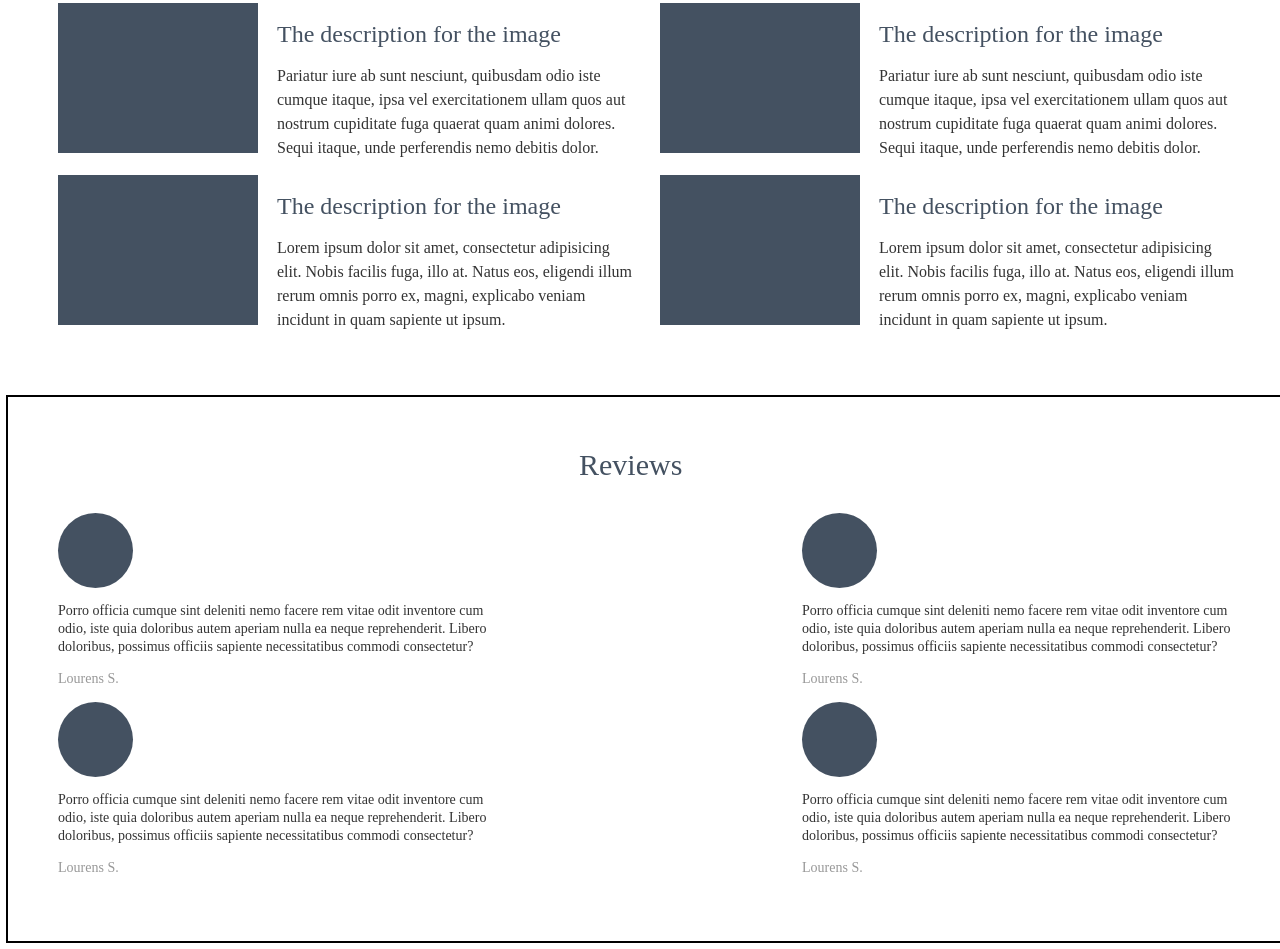
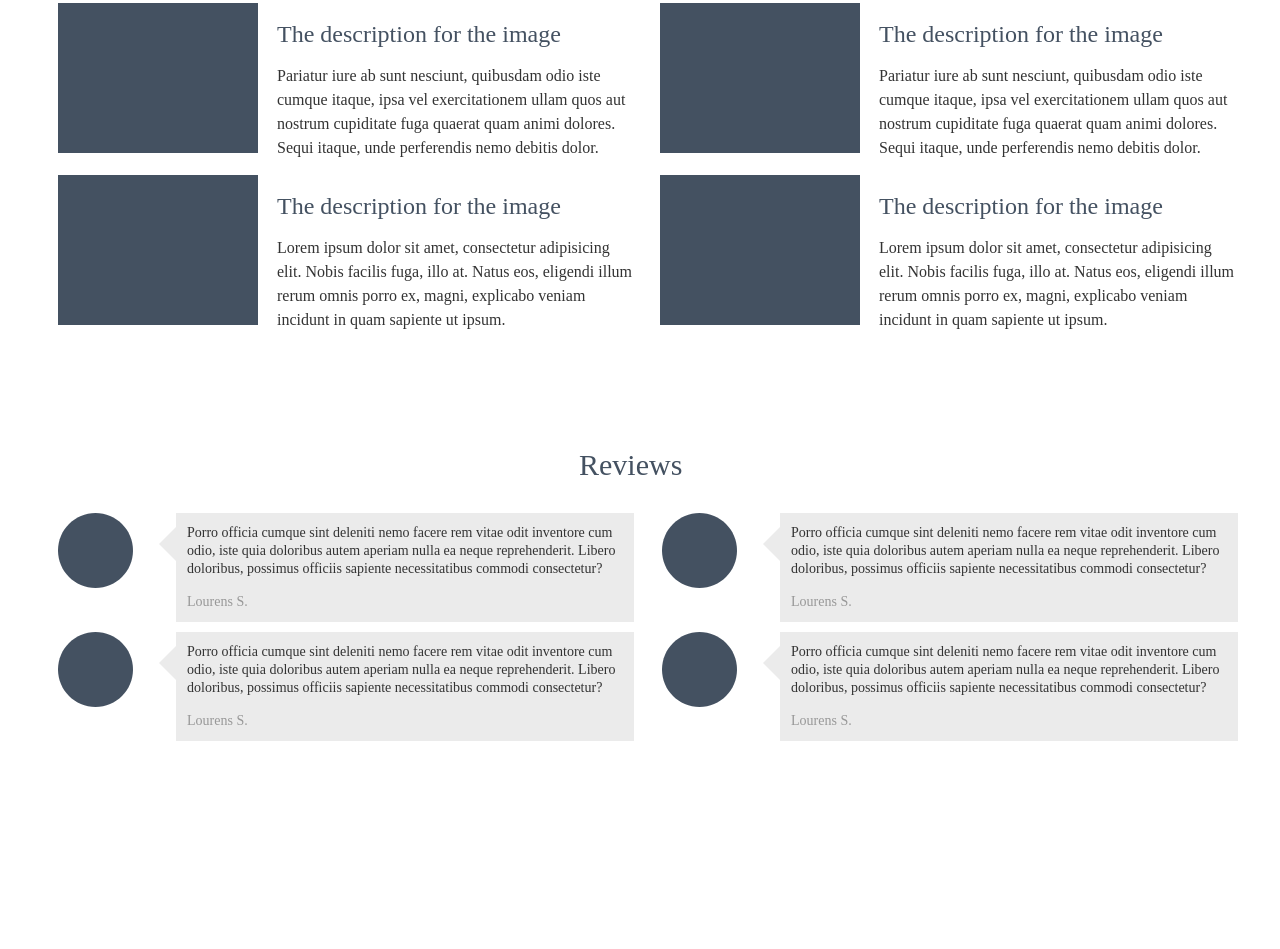
Before and after one commit to stg40stg/homework, a plain HTML site: page index.html in a window 1280 px wide. Shown: the part 1254-2203 px from the top of the page. After the commit the page ends 2063 px from the top, so only its background shows below. Drawn offline with Linux system fonts and the light colour scheme.

Commit message:
сделал 5 блок

```diff
--- a/index.html
+++ b/index.html
@@ -99,27 +99,35 @@
 				<section class="reviews">
 					<h3 class="reviews-title">Reviews</h3>
 					<div class="reviews-section-1">
-						<div>
-							<div class="reviews-img"><!-- --></div>
-							<p class="reviews-text">Porro officia cumque sint deleniti nemo facere rem vitae odit inventore cum odio, iste quia doloribus autem aperiam nulla ea&nbsp;neque reprehenderit. Libero doloribus, possimus officiis sapiente necessitatibus commodi consectetur?</p>
-							<p class="reviews-name">Lourens S.</p>
+						<div class="reviews-div">
+							<img class="reviews-img" src="img/userpic.png" alt="user" height="75" width="75">
+							<div class="reviews-content">
+								<p class="reviews-text">Porro officia cumque sint deleniti nemo facere rem vitae odit inventore cum odio, iste quia doloribus autem aperiam nulla ea&nbsp;neque reprehenderit. Libero doloribus, possimus officiis sapiente necessitatibus commodi consectetur?</p>
+								<p class="reviews-name">Lourens S.</p>
+							</div>
 						</div>
-						<div>
-							<div class="reviews-img"><!-- --></div>
-							<p class="reviews-text">Porro officia cumque sint deleniti nemo facere rem vitae odit inventore cum odio, iste quia doloribus autem aperiam nulla ea&nbsp;neque reprehenderit. Libero doloribus, possimus officiis sapiente necessitatibus commodi consectetur?</p>
-							<p class="reviews-name">Lourens S.</p>
+						<div class="reviews-div">
+							<img class="reviews-img" src="img/userpic.png" alt="user" height="75" width="75">
+							<div class="reviews-content">
+								<p class="reviews-text">Porro officia cumque sint deleniti nemo facere rem vitae odit inventore cum odio, iste quia doloribus autem aperiam nulla ea&nbsp;neque reprehenderit. Libero doloribus, possimus officiis sapiente necessitatibus commodi consectetur?</p>
+								<p class="reviews-name">Lourens S.</p>
+							</div>
 						</div>
 					</div>
 					<div class="reviews-section-2">
-						<div>
-							<div class="reviews-img"><!-- --></div>
-							<p class="reviews-text">Porro officia cumque sint deleniti nemo facere rem vitae odit inventore cum odio, iste quia doloribus autem aperiam nulla ea&nbsp;neque reprehenderit. Libero doloribus, possimus officiis sapiente necessitatibus commodi consectetur?</p>
-							<p class="reviews-name">Lourens S.</p>
+						<div class="reviews-div">
+							<img class="reviews-img" src="img/userpic.png" alt="user" height="75" width="75">
+							<div class="reviews-content">
+								<p class="reviews-text">Porro officia cumque sint deleniti nemo facere rem vitae odit inventore cum odio, iste quia doloribus autem aperiam nulla ea&nbsp;neque reprehenderit. Libero doloribus, possimus officiis sapiente necessitatibus commodi consectetur?</p>
+								<p class="reviews-name">Lourens S.</p>
+							</div>
 						</div>
-						<div>
-							<div class="reviews-img"><!-- --></div>
-							<p class="reviews-text">Porro officia cumque sint deleniti nemo facere rem vitae odit inventore cum odio, iste quia doloribus autem aperiam nulla ea&nbsp;neque reprehenderit. Libero doloribus, possimus officiis sapiente necessitatibus commodi consectetur?</p>
-							<p class="reviews-name">Lourens S.</p>
+						<div class="reviews-div">
+							<img class="reviews-img" src="img/userpic.png" alt="user" height="75" width="75">
+							<div class="reviews-content">
+								<p class="reviews-text">Porro officia cumque sint deleniti nemo facere rem vitae odit inventore cum odio, iste quia doloribus autem aperiam nulla ea&nbsp;neque reprehenderit. Libero doloribus, possimus officiis sapiente necessitatibus commodi consectetur?</p>
+								<p class="reviews-name">Lourens S.</p>
+							</div>
 						</div>
 					</div>
 				</section>
--- a/style.css
+++ b/style.css
@@ -267,10 +267,9 @@ details[open] summary:before {
 .reviews {
 	width: 100%;
 	margin: 0;
-	outline: 2px solid black;
+	/*outline: 2px solid black;*/
 	box-sizing: border-box;
 	padding: 50px;
-
 }
 .reviews:after{
 	content: "";
@@ -287,20 +286,46 @@ details[open] summary:before {
 	line-height: 36px;
 	margin: 0 auto;
 	margin-bottom: 30px;
-
 }
 .reviews-section-1 {
 	float: left;
 }
+/*.reviews-section-1:after {
+	content: "";
+	display: block;
+	width: 100%;
+	clear: both;
+}*/
 .reviews-section-2 {
 	float: right;
+}
+/*.reviews-section-2:after {
+	content: "";
+	display: block;
+	width: 100%;
+	clear: both;
+}*/
+.reviews-div{
+	margin: 0 0 40px 0;
 }
 .reviews-img {
 	width: 75px;
 	height: 75px;
-	border-radius: 50%;
-	background-color: #445161
 
+}
+.reviews-content{
+	background-color: #ebebeb;
+	float: right;
+	margin: 0 0 0 43px;
+	padding: 11px;
+	position: relative;
+}
+.reviews-content:before{
+	content: '';
+    position: absolute;
+    border: 20px solid transparent;
+    border-right: 20px solid #ebebeb;
+    left: -37px;
 }
 .reviews-text{
 	width: 436px;
@@ -309,7 +334,7 @@ details[open] summary:before {
 	font-size: 14px;
 	font-weight: 400;
 	line-height: 18px;
-
+	margin: 0 0 15px 0;
 }
 .reviews-name{
 	width: 67px;
@@ -318,4 +343,5 @@ details[open] summary:before {
 	font-size: 14px;
 	font-weight: 400;
 	line-height: 18px;
+	margin: 0 0 0 0;
 }
```
Also changed, not shown: img/userpic.png (added).
